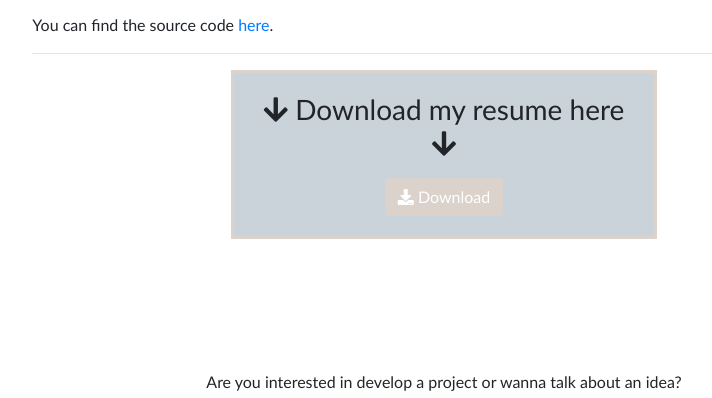
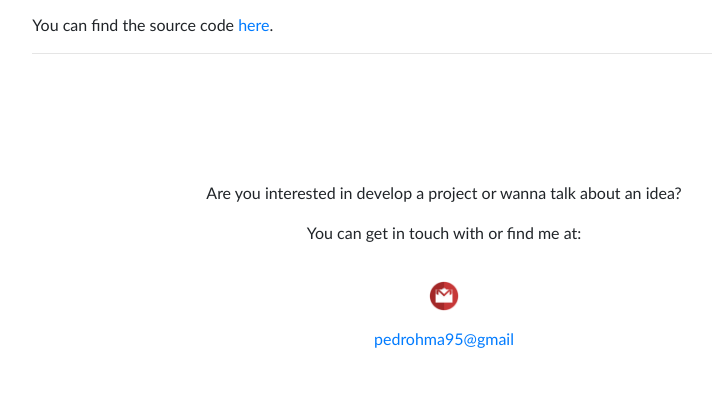
Before and after one commit to pedrohma/pedrohma.github.io, a plain HTML site: page index.html in a window 1280 px wide. Shown: the part 4316-4714 px from the top of the page, without its empty margins (196-908 px from the left). Drawn offline with Linux system fonts and the light colour scheme.

Commit message:
removing div

```diff
--- a/index.html
+++ b/index.html
@@ -541,16 +541,6 @@
                         </div>
                     </div>
                 </div>
-
-                <div class="row">
-                    <div class="col-md-3"></div>
-                    <div class="col-md-6" align="center" id="down">
-                        <h3><i class="fas fa-arrow-down"></i> Download my resume here <i class="fas fa-arrow-down"></i></h3>
-                        <a class="btn btn-success" href="files/ResumePedro2018.pdf"><i class="fa fa-download" aria-hidden="true"></i>
-                            Download</a></div>
-                    <div class="col-md-3"></div>
-                </div>
-
                 <div class="col-md-2">
                 </div>
 
@@ -577,6 +567,7 @@
                         <img src="img/gmail.png" alt="gmail" class="img-circle social">
                         <p> pedrohma95@gmail</p>
                     </a>
+                    <br/>
                 </p>
 
                 <p class="contact">
@@ -584,6 +575,7 @@
                         <img src="img/github.png" alt="github" class="img-circle social">
                         <p> GitHub</p>
                     </a>
+                    <br/>
                 </p>
 
                 <p class="contact">
@@ -591,6 +583,7 @@
                         <img src="img/linkedin.png" alt="likedin" class="img-circle social">
                         <p> Linkedin </p>
                     </a>
+                    <br/>
                 </p>
 
                 <p class="contact">
@@ -598,6 +591,7 @@
                         <img src="img/instagram.png" alt="instagram" class="img-circle social">
                         <p> Instagram </p>
                     </a>
+                    <br/>
                 </p>
 
                 <p class="contact">
@@ -605,6 +599,7 @@
                     <p>
                         <a href="https://www.facebook.com/peedromiranda">Facebook</a>
                     </p>
+                    <br/>
                 </p>
 
                 <hr style="border: 1pt solid #cecece;">
```
